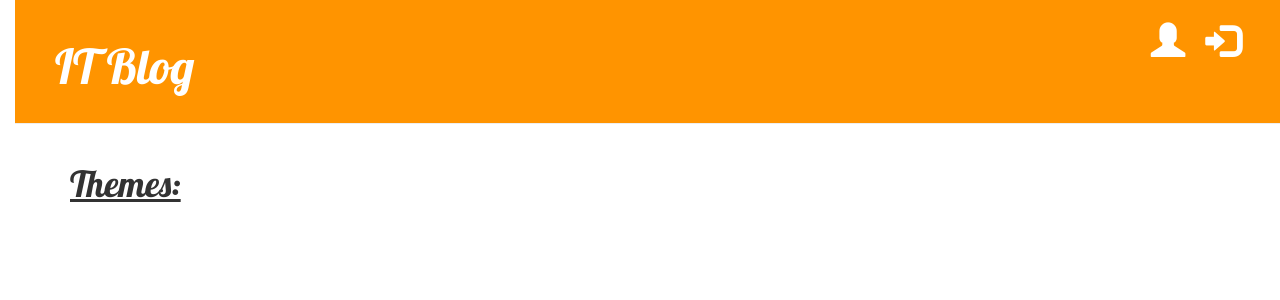
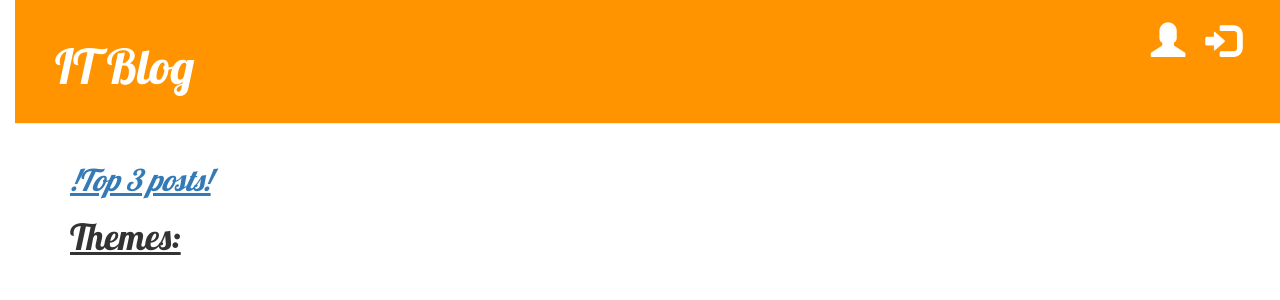
Before and after one commit to Denni-SH/it_blog, a Django app: page / in a window 1280 px wide. Shown: the top 300 px of the page. Run offline with Django 3.2, Linux system fonts and the light colour scheme; data that the repository does not hold is empty; some libraries are stand-ins or nearby versions.

Commit message:
added top3 posts function that show 3 the most liked posts

```diff
--- a/blog_auth/templates/blog_auth/category_list.html
+++ b/blog_auth/templates/blog_auth/category_list.html
@@ -3,6 +3,9 @@
 
 
 {% block content %}
+    <h2>
+        <a href="{% url 'top' %}"><i><u>!Top 3 posts!</u></i></a>
+    </h2>
 	<div class="book">
 		<h1><u>Themes:</u></h1>
 		<ul>
--- a/blog_auth/urls.py
+++ b/blog_auth/urls.py
@@ -12,4 +12,5 @@ urlpatterns = [
     url(r'^post/(?P<pk>\d+)/add_comment/$', views.add_comment, name='AddComment'),
     url(r'^comment/(?P<pk>\d+)/remove/$', views.remove_comment, name='RemoveComment'),
     url(r'^post/(?P<pk>\d+)/addlike/', views.add_like, name='add_like'),
+    url(r'^top$', views.top, name='top'),
 ]
--- a/blog_auth/views.py
+++ b/blog_auth/views.py
@@ -5,6 +5,7 @@ from django.shortcuts import redirect
 from django.views.generic import ListView, DetailView, CreateView, UpdateView
 from django.contrib.auth.views import LoginView
 from django.contrib.auth.decorators import login_required
+from django.db.models import Max
 from .models import Post, Category, Comment, CustomUser
 from .forms import PostForm, CommentForm, UserCreation
 
@@ -41,7 +42,9 @@ class CategoryListView(ListView):
 
 def post_list(request,pk):
     m_list = Post.objects.filter(category=pk)
-    context = {'posts': m_list}
+    context = {'posts': m_list,
+               'title': 'Our posts:',
+               'category': m_list[0].category}
     return render(request, 'blog_auth/post_list.html', context)
 
 
@@ -86,3 +89,12 @@ def remove_comment(request, pk):
     comment = get_object_or_404(Comment, pk=pk)
     comment.delete()
     return redirect('PostDetail', pk=comment.post.pk)
+
+def top(request):
+    max_count = Post.objects.all().aggregate(max_likes=Max('likes'))
+    top_posts = max_count.get('max_likes')
+    result = Post.objects.filter(likes = top_posts).order_by('-published_date')[:3]
+    context = {'posts': result,
+               'title': 'Top 3 posts:',
+               'category': 'all categories'}
+    return render(request, 'blog_auth/post_list.html', context)
```
Also changed, not shown: blog_auth/templates/blog_auth/post_list.html (+6 -1 lines).
